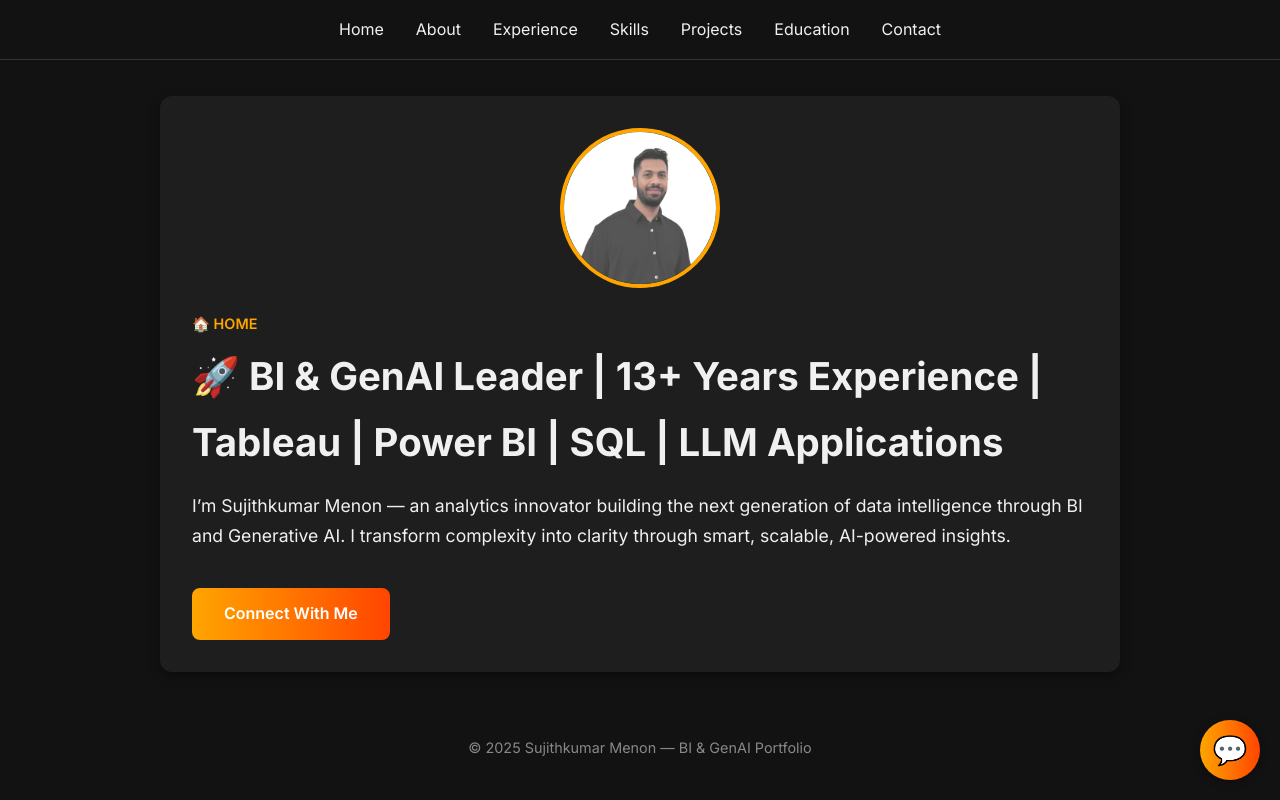
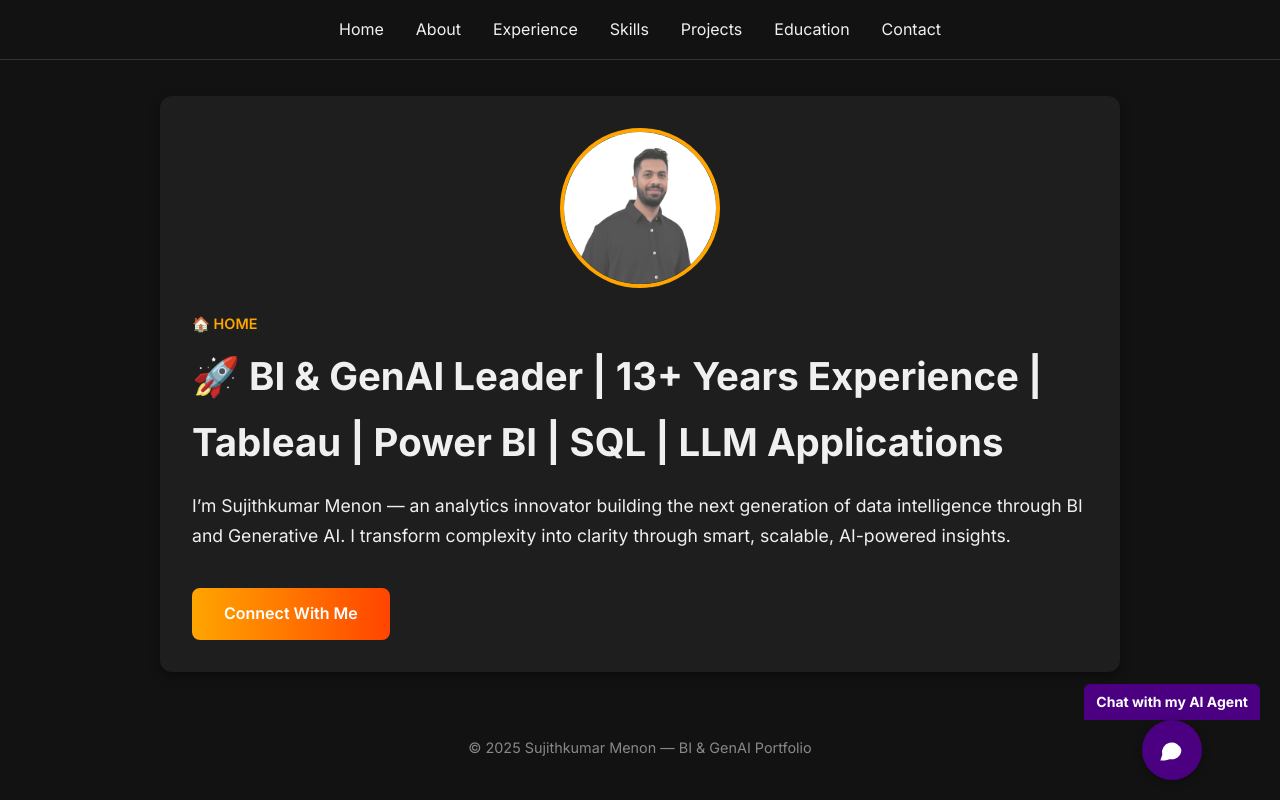
Before and after one commit to smenon2710/smenon2710.github.io, a website: page index.html in a window 1280 px wide. Drawn offline with nearby package versions, Linux system fonts and the light colour scheme.

Commit message:
Update index.html

```diff
--- a/index.html
+++ b/index.html
@@ -147,16 +147,23 @@
   <a href="mailto:sujithkumar.v.menon@gmail.com" class="cta">Connect With Me</a>
 </section>
 
-<!-- [Other sections: about, experience, skills, projects, education, contact remain unchanged] -->
+<!-- Other sections (About, Experience, Skills, etc.) remain unchanged -->
 
 <footer>
   &copy; 2025 Sujithkumar Menon — BI & GenAI Portfolio
 </footer>
 
-<!-- Floating Chatbot Link (opens in new tab) -->
+<!-- 💬 Floating Chat Button with Label -->
 <a href="https://huggingface.co/spaces/smenon2710/sujith-chatbot" target="_blank"
-   style="position: fixed; bottom: 20px; right: 20px; background: var(--gradient); color: white; border: none; border-radius: 50%; width: 60px; height: 60px; font-size: 28px; text-align: center; line-height: 60px; text-decoration: none; box-shadow: 0 2px 10px rgba(0,0,0,0.3); z-index: 10001;">
-   💬
+   style="position: fixed; bottom: 20px; right: 20px; text-decoration: none; z-index: 10001; display: flex; flex-direction: column; align-items: center;">
+  <span style="background: #4b0082; color: white; font-weight: bold; padding: 6px 12px; border-radius: 6px 6px 0 0; font-size: 14px;">
+    Chat with my AI Agent
+  </span>
+  <div style="background: #4b0082; width: 60px; height: 60px; border-radius: 50%; display: flex; align-items: center; justify-content: center; box-shadow: 0 2px 10px rgba(0,0,0,0.3);">
+    <svg xmlns="http://www.w3.org/2000/svg" width="28" height="28" fill="#fff" viewBox="0 0 24 24">
+      <path d="M2 21l1.65-4.95A8 8 0 1 1 20 12c0 4.42-3.58 8-8 8h-2l-4 1z"/>
+    </svg>
+  </div>
 </a>
 
 <script src="https://unpkg.com/aos@2.3.1/dist/aos.js"></script>
```
